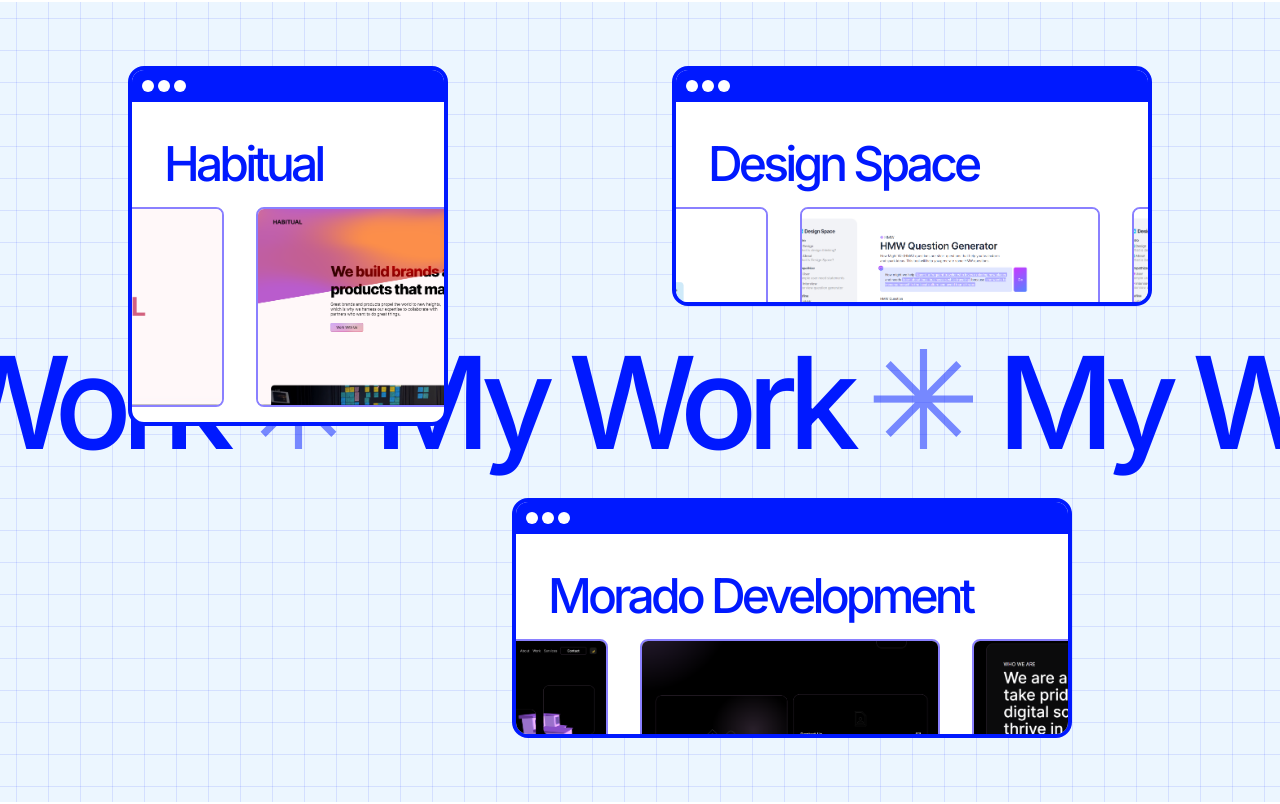
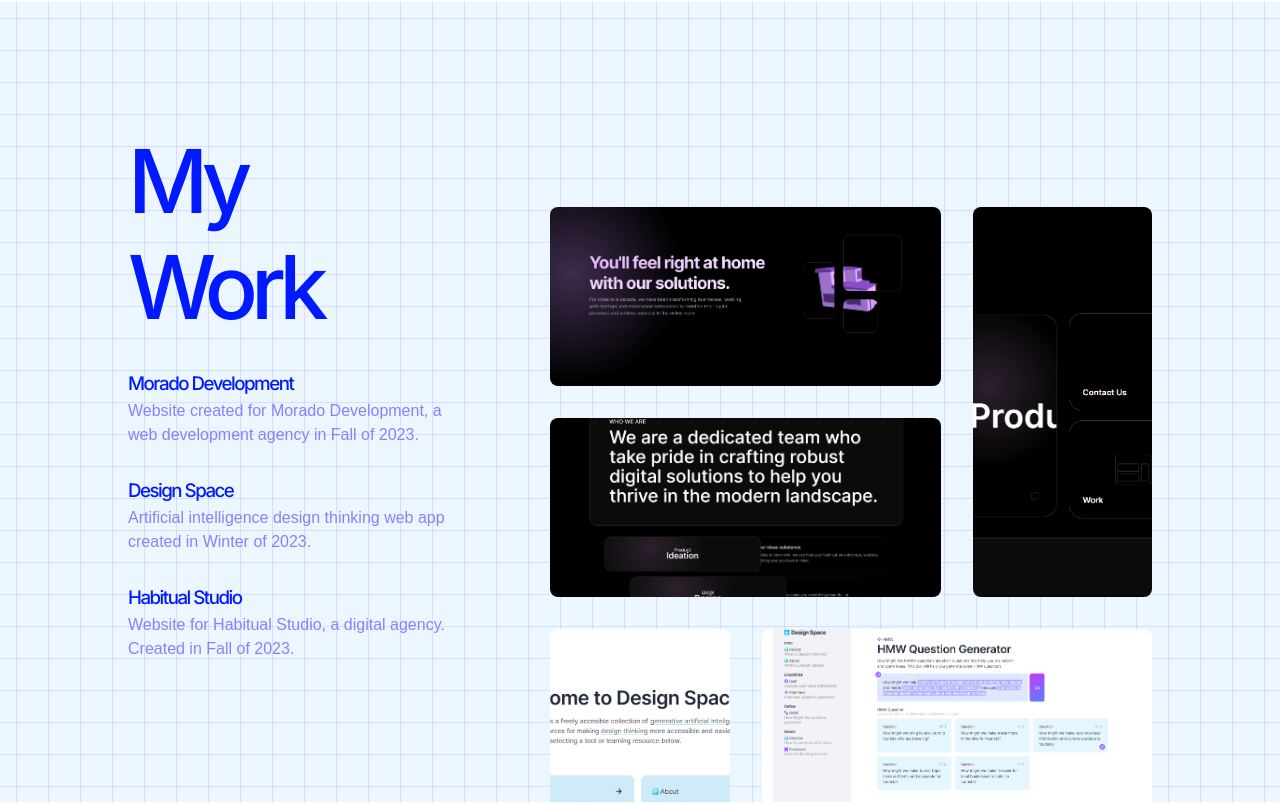
Before and after one commit to Samalander0/newsite2024, a SvelteKit app: page / in a window 1280 px wide. Shown: the part 798-1602 px from the top of the page. Built offline with nearby package versions, Linux system fonts and the light colour scheme; a web font is replaced by a local one.

Commit message:
Work section attempt

```diff
--- a/src/lib/styles/styles.scss
+++ b/src/lib/styles/styles.scss
@@ -175,7 +175,7 @@
     justify-content: space-between;
 
     .hero-about {
-      max-width: 25rem;
+      max-width: 20rem;
     }
     .hero-skills {
       display: flex;
@@ -253,260 +253,172 @@
 }
 
 .work {
-  height: 100vh;
+  height: max(80vh, 50rem);
   background: $bg-secondary;
   background-size: 32px 32px;
   background-position: -16px -16px;
   background-image: linear-gradient(to right, transparentize($primary, 0.9) 1px, transparent 1px), linear-gradient(to bottom, transparentize($primary, 0.9) 1px, transparent 1px);
-  overflow: hidden;
 
+  padding: 0 $app-x-padding;
   display: flex;
-  flex-direction: column;
-  justify-content: center;
+  justify-content: space-between;
   align-items: center;
+
+  $image-column-width: 14vw;
+
+  .selector {
+    width: 20rem;
+
+    h2 {
+      font-size: 5.5rem;
+      margin-bottom: 2rem;
+    }
+    .projects {
       position: relative;
+      padding-bottom: 1rem;
 
-  .title {
-    font-size: 8rem;
-    white-space: nowrap;
+      a {
+        color: inherit;
+        text-decoration: none;
         display: block;
-    display: flex;
-    position: relative;
 
-    .title-group {
-      display: block;
-      animation: scroll 50s infinite linear;
-      padding-left: 0.2em;
+        h3 {
+          margin-bottom: 0.25rem;
+        }
 
-      @keyframes scroll {
-        0% {transform: translateX(100%);}
-        100% {transform: translateX(-100%);}
+        &:not(:first-of-type) {
+          padding-top: 1rem;
+        }
+        &:not(:last-of-type) {
+          padding-bottom: 1rem;
+        }
+      }
+
+      $box-height: 75px;
+      .selection-box {
+        position: absolute;
+        top: -1rem;
+        left: -1rem;
+        width: 22rem;
+        height: calc($box-height + 2rem);
+        outline: 1px solid $primary;
+        border: 1px solid $primary;
+        pointer-events: none;
+        transition: top 0.2s;
+
+        .top-dots {
+          &:before {
+            content: "";
+            width: 6px;
+            aspect-ratio: 1/1;
+            background: $bg-secondary;
+            border: 2px solid $primary;
+            border-radius: 50%;
+            position: absolute;
+            top: -6px;
+            left: -6px;
+          }
+          &:after {
+            content: "";
+            width: 6px;
+            aspect-ratio: 1/1;
+            background: $bg-secondary;
+            border: 2px solid $primary;
+            border-radius: 50%;
+            position: absolute;
+            top: -6px;
+            right: -6px;
+          }
+        }
+        .bottom-dots {
+          &:before {
+            content: "";
+            width: 6px;
+            aspect-ratio: 1/1;
+            background: $bg-secondary;
+            border: 2px solid $primary;
+            border-radius: 50%;
+            position: absolute;
+            bottom: -6px;
+            left: -6px;
+          }
+          &:after {
+            content: "";
+            width: 6px;
+            aspect-ratio: 1/1;
+            background: $bg-secondary;
+            border: 2px solid $primary;
+            border-radius: 50%;
+            position: absolute;
+            bottom: -6px;
+            right: -6px;
           }
         }
       }
-
-  .projects {
-    #background {
-      display: block;
-      position: absolute;
-      inset: 0;
+      &:not(:has(a:hover)) .selection-box {
         opacity: 0;
-
-      &:not(:disabled):hover {
-        cursor: pointer;
       }
-      &:disabled {
-        pointer-events: none;
+      &:has(a:nth-of-type(1):hover) .selection-box {
+        top: -1rem;
+      }
+      &:has(a:nth-of-type(2):hover) .selection-box {
+        top: calc(calc($box-height + 2rem) - 1rem);
+      }
+      &:has(a:nth-of-type(3):hover) .selection-box {
+        top: calc(calc(calc($box-height + 2rem) * 2) - 1rem);
       }
     }
   }
+  .images {
+    height: max(80vh, 50rem);
+    overflow: hidden;
+    display: grid;
+    grid-template-columns: repeat(3, $image-column-width);
+    grid-template-rows: repeat(6, $image-column-width);
+    gap: 2rem;
+    padding-top: calc(50vh - calc($image-column-width + 1rem));
 
-  .project {
-    border: 4px solid $primary;
-    border-radius: 1rem;
-    background: $bg;
-    position: absolute;
-    inset: 5vw 10vw;
-    overflow: hidden;
-
-    $project-transition: 0.5s ease;
-
-    &:not(.closed) {
-      z-index: 2;
-    }
-    &.closed {
-      animation-name: lowerZ;
-      animation-duration: 0.5s;
-      animation-fill-mode: forwards;
-
-      @keyframes lowerZ {
-        0% {z-index: 2}
-        99% {z-index: 2}
-        100% {z-index: 1}
-      }
-
-      &#project1 {
-        width: 20rem;
-        height: 45vh;
-        top: 5vw;
-        left: 10vw;
-      }
-      &#project2 {
-        width: 30rem;
-        height: 30vh;
-        top: 5vw;
-        left: initial;
-        right: 10vw;
-      }
-      &#project3 {
-        width: 35rem;
-        height: 30vh;
-        top: initial;
-        bottom: 5vw;
-        left: 40vw;
-      }
-
-
-      .project-content {
-        overflow: hidden;
-        padding: 2rem;
-
-        h3 {
-          font-size: 3rem;
-          margin-bottom: -3rem;
-        }
-
-        .tags {
-          transform: scale(0.5);
-          opacity: 0;
-        }
-        .images {
-          pointer-events: none;
-          .wrapper {
-            right: 15rem;
-          }
     img {
-            max-height: 200px;
-          }
-          margin-bottom: -1rem;
-        }
-        .text p {
-          max-width: 20rem;
-          font-size: 0.9rem;
+      width: 100%;
+      height: 100%;
+      object-fit: cover;
+      border-radius: 8px;
+      transition: transform 0.5s ease, opacity 0.5s ease-out, filter 0.5s ease-out;
     }
   }
-
-      &:hover {
-        cursor: pointer;
+  &:has(.projects > a:nth-of-type(1):hover) .images img:not(.project-1) {
+    opacity: 0.75;
+    filter: blur(2px);
+  }
+  &:has(.projects > a:nth-of-type(2):hover) {
+    .images img {
+      transform: translateY(calc(calc($image-column-width * -2) - 4rem));
+    }
+    .images img:not(.project-2) {
+      opacity: 0.75;
+      filter: blur(2px);
     }
   }
-
-    .project-top-bar {
-      background: $primary;
-      height: 2rem;
-      display: flex;
-      align-items: center;
-      gap: 0.25rem;
-      padding-left: 10px;
-
-      button {
-        width: 12px;
-        height: 12px;
-        background: white;
-        border: none;
-        border-radius: 50%;
-
-        transition: 0.2s ease-in-out;
-        &:hover {
-          cursor: pointer;
-
-          &:nth-of-type(1) {
-            background: #F87171;
+  &:has(.projects > a:nth-of-type(3):hover) {
+    .images img {
+      transform: translateY(calc(calc($image-column-width * -4) - 8rem));
     }
-          &:nth-of-type(2) {
-            background: #FACC15;
-          }
-          &:nth-of-type(3) {
-            background: #4ADE80;
-          }
-        }
-      }
-    }
-
-    .project-content {
-      padding: 4rem 4rem 6rem 4rem;
-      height: 100%;
-      overflow-y: scroll;
-      transition: $project-transition;
-      isolation: isolate;
-      position: relative;
-
-      &::-webkit-scrollbar {
-        width: 0px;
-      }
-
-      h3 {
-        font-size: 7rem;
-        transition: $project-transition;
-      }
-      .tags {
-        display: flex;
-        gap: 0.75rem;
-        white-space: nowrap;
-        transition: $project-transition;
-        width: fit-content;
-        transform-origin: bottom left;
-
-        span {
-          border: 2px solid $primary;
-          border-radius: 5rem;
-          padding: 0.25em 0.75em;
-        }
-      }
-      .images {
-        margin-top: 2rem;
-        padding-bottom: 0.5rem;
-
-        .wrapper {
-          display: flex;
-          gap: 2rem;
-          position: relative;
-          right: 0;
-          transition: right $project-transition;
-          z-index: 0;
-        }
-        img {
-          border-radius: 0.5rem;
-          transition: $project-transition;
-          max-height: 400px;
-          aspect-ratio: 3/2;
-          object-fit: cover;
-          border: 2px solid $secondary;
-        }
-
-        &::-webkit-scrollbar {
-          height: 8px;
-        }
-        &::-webkit-scrollbar-track {
-          background: $bg-secondary;
-        }
-        &::-webkit-scrollbar-thumb {
-          background: transparentize($primary, 0.5);
-
-          &:hover {
-            background: transparentize($primary, 0.25);
-          }
-        }
-      }
-      .text {
-        margin-top: 2rem;
-        p {
-          max-width: 60ch;
-          transition: $project-transition;
-
-          a {
-            color: $primary;
-            text-decoration: underline solid $secondary;
-
-            &:hover {
-              text-decoration: underline solid $primary;
-            }
-          }
-        }
-      }
+    .images img:not(.project-3) {
+      opacity: 0.75;
+      filter: blur(2px);
     }
   }
 }
 
 .contact {
-  height: 100vh;
+  height: max(80vh, 50rem);
   display: flex;
   flex-direction: column;
   justify-content: center;
   align-items: center;
 
   h2 {
-    font-size: 16.73vw;
+    font-size: 8rem;
   }
 
   .contact-content {
@@ -517,7 +429,7 @@
     .content-left .content-category {
       display: flex;
       justify-content: space-between;
-      width: 16rem;
+      width: 18rem;
 
       &:not(:last-of-type) {
         margin-bottom: 1rem;
@@ -565,8 +477,8 @@
           font: inherit;
           border: 2px solid $primary;
           padding: 0.5rem;
-          border-radius: 0.5rem;
           resize: none;
+          border-radius: 8px;
 
           &:focus {
             background: $bg-secondary;
@@ -586,11 +498,11 @@
         background: $primary;
         color: white;
         border: none;
-        border-radius: 0.25rem;
+        border-radius: 8px;
         font: inherit;
         font-family: "neue-haas-grotesk-text", sans-serif;
         font-weight: 400;
-        padding: 0.25em 1em;
+        padding: 0.5em 1em;
 
         transition: 0.2s ease;
 
--- a/src/routes/+page.svelte
+++ b/src/routes/+page.svelte
@@ -152,7 +152,7 @@
   <div class="hero-bottom">
     <div class="hero-about">
       <p>
-        Hey there! <strong>I'm Sam</strong>, and I create web <strong>experiences</strong> and tell <strong>stories</strong> using <strong>digital design</strong> and <strong>web development</strong>.
+        Hey there, <strong>I'm Sam</strong>! I tell <strong>stories</strong> and create web <strong>experiences</strong> using <strong>digital design</strong> and <strong>web development</strong>.
       </p>
       <br/>
       <p>
@@ -196,120 +196,47 @@
 
 <main>
   <section class="work">
-    <h2 class="title">
-      <span class="title-group">
-        <span>My Work</span>
-        <img src="/assets/star.svg" alt="star"/>
-        <span>My Work</span>
-        <img src="/assets/star.svg" alt="star"/>
-      </span>
-      <span class="title-group">
-        <span>My Work</span>
-        <img src="/assets/star.svg" alt="star"/>
-        <span>My Work</span>
-        <img src="/assets/star.svg" alt="star"/>
-      </span>
-      <span class="title-group">
-        <span>My Work</span>
-        <img src="/assets/star.svg" alt="star"/>
-        <span>My Work</span>
-        <img src="/assets/star.svg" alt="star"/>
-      </span>
-      <span class="title-group">
-        <span>My Work</span>
-        <img src="/assets/star.svg" alt="star"/>
-        <span>My Work</span>
-        <img src="/assets/star.svg" alt="star"/>
-      </span>
-    </h2>
-    <div class="projects">
-      <button id="background" disabled={allProjectsClosed} on:click={closeAllProjects}></button>
-      <div id="project1" class="project closed" on:click={() => {toggleProject(project1, true)}} bind:this={project1.element}>
-        <div class="project-top-bar">
-          <button on:click={() => {toggleProject(project1, false)}}></button>
-          <button on:click={() => {toggleProject(project1, false)}}></button>
-          <button on:click={() => {toggleProject(project1, true)}}></button>
-        </div>
-        <div class="project-content">
-          <h3>Habitual</h3>
-          <div class="tags">
-            <span>Web Design</span>
-            <span>Web Development</span>
-          </div>
-          <div class="images" bind:this={project1.imageSlider.container}>
-            <div class="wrapper" bind:this={project1.imageSlider.element}>
-              <img src="/project-screenshots/habitual-1.png"/>
-              <img src="/project-screenshots/habitual-2.png"/>
-              <img src="/project-screenshots/habitual-3.png"/>
-            </div>
-          </div>
-          <div class="text">
-            <p>
-              <a href="https://www.habitual.studio/" target="_blank">Habitual</a> is a design, development, and marketing agency that I got the chance to create a website for in Fall 2023. They wanted to establish a strong brand presence and bring a sense of authenticity and uniqueness to their agency.
-            </p>
-          </div>
+    <div class="selector">
+      <h2>My Work</h2>
+      <div class="projects">
+        <a class="project" href="//mora.do" target="_blank">
+          <h3>Morado Development</h3>
+          <p>Website created for Morado Development, a web development agency in Fall of 2023.</p>
+        </a>
+        <a class="project" href="//designspace.vercel.app" target="_blank">
+          <h3>Design Space</h3>
+          <p>Artificial intelligence design thinking web app created in Winter of 2023.</p>
+        </a>
+        <a class="project" href="//habitual.studio" target="_blank">
+          <h3>Habitual Studio</h3>
+          <p>Website for Habitual Studio, a digital agency. Created in Fall of 2023.</p>
+        </a>
+        <div class="selection-box">
+          <div class="top-dots"></div>
+          <div class="bottom-dots"></div>
         </div>
       </div>
-      <div id="project2" class="project closed" on:click={() => {toggleProject(project2, true)}} bind:this={project2.element}>
-        <div class="project-top-bar">
-          <button on:click={() => {toggleProject(project2, false)}}></button>
-          <button on:click={() => {toggleProject(project2, false)}}></button>
-          <button on:click={() => {toggleProject(project2, true)}}></button>
-        </div>
-        <div class="project-content">
-          <h3>Design Space</h3>
-          <div class="tags">
-            <span>Web Design</span>
-            <span>Web Development</span>
-            <span>Artificial Intelligence</span>
-          </div>
-          <div class="images" bind:this={project2.imageSlider.container}>
-            <div class="wrapper" bind:this={project2.imageSlider.element}>
-              <img src="/project-screenshots/designspace-1.png"/>
-              <img src="/project-screenshots/designspace-2.png"/>
-              <img src="/project-screenshots/designspace-3.png"/>
-            </div>
-          </div>
-          <div class="text">
-            <p>
-              Lorem ipsum dolor sit amet, consectetur adipiscing elit, sed do eiusmod tempor incididunt ut labore et dolore magna aliqua. Ut enim ad minim veniam, quis nostrud exercitation ullamco laboris nisi ut aliquip ex ea commodo consequat. Duis aute irure dolor in reprehenderit in voluptate velit esse cillum dolore eu fugiat nulla pariatur. Excepteur sint occaecat cupidatat non proident, sunt in culpa qui officia deserunt mollit anim id est laborum.
-            </p>
-          </div>
-        </div>
-      </div>
-      <div id="project3" class="project closed" on:click={() => {toggleProject(project3, true)}} bind:this={project3.element}>
-        <div class="project-top-bar">
-          <button on:click={() => {toggleProject(project3, false)}}></button>
-          <button on:click={() => {toggleProject(project3, false)}}></button>
-          <button on:click={() => {toggleProject(project3, true)}}></button>
-        </div>
-        <div class="project-content">
-          <h3>Morado Development</h3>
-          <div class="tags">
-            <span>Web Design</span>
-            <span>Web Development</span>
-          </div>
-          <div class="images" bind:this={project3.imageSlider.container}>
-            <div class="wrapper" bind:this={project3.imageSlider.element}>
-              <img src="/project-screenshots/morado-1.png"/>
-              <img src="/project-screenshots/morado-2.png"/>
-              <img src="/project-screenshots/morado-3.png"/>
-              <img src="/project-screenshots/morado-4.png"/>
-            </div>
-          </div>
-          <div class="text">
-            <p>
-              Lorem ipsum dolor sit amet, consectetur adipiscing elit, sed do eiusmod tempor incididunt ut labore et dolore magna aliqua. Ut enim ad minim veniam, quis nostrud exercitation ullamco laboris nisi ut aliquip ex ea commodo consequat. Duis aute irure dolor in reprehenderit in voluptate velit esse cillum dolore eu fugiat nulla pariatur. Excepteur sint occaecat cupidatat non proident, sunt in culpa qui officia deserunt mollit anim id est laborum.
-            </p>
-          </div>
-        </div>
-      </div>
+    </div>
+    <div class="images">
+      <!-- Project 1 - Morado -->
+      <img class="project-1" src="/project-screenshots/morado-1.png" alt="project screenshot" style="grid-column: span 2;"/>
+      <img class="project-1" src="/project-screenshots/morado-2.png" alt="project screenshot" style="grid-row: span 2;"/>
+      <img class="project-1" src="/project-screenshots/morado-3.png" alt="project screenshot" style="grid-column: span 2;"/>
+      <!-- Project 2 - Design Space -->
+      <img class="project-2" src="/project-screenshots/designspace-1.png" alt="project screenshot" style="grid-row: span 2;"/>
+      <img class="project-2" src="/project-screenshots/designspace-2.png" alt="project screenshot" style="grid-column: span 2;"/>
+      <img class="project-2" src="/project-screenshots/designspace-3.png" alt="project screenshot"/>
+      <img class="project-2" src="/project-screenshots/designspace-1.png" alt="project screenshot"/>
+      <!-- Project 3 - Habitual -->
+      <img class="project-3" src="/project-screenshots/habitual-1.png" alt="project screenshot" style="grid-column: span 3;"/>
+      <img class="project-3" src="/project-screenshots/habitual-2.png" alt="project screenshot"/>
+      <img class="project-3" src="/project-screenshots/habitual-3.png" alt="project screenshot" style="grid-column: span 2;"/>
     </div>
   </section>
 
   <section class="contact">
     <div class="wrapper">
-      <h2>Say Hello</h2>
+      <h2>Let's Work Together</h2>
       <div class="contact-content">
         <div class="content-left">
           <div class="content-category">
```
Lines whose indentation alone changed are shown as unchanged.
